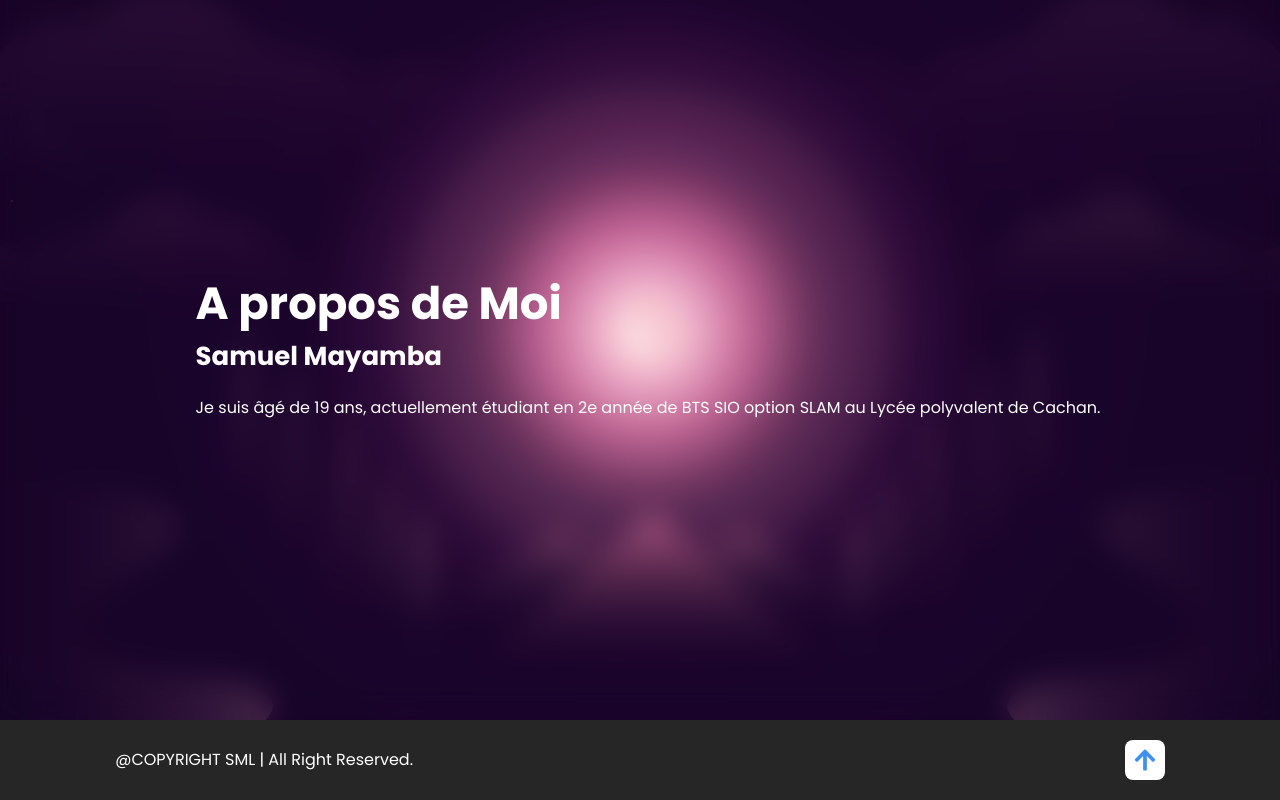
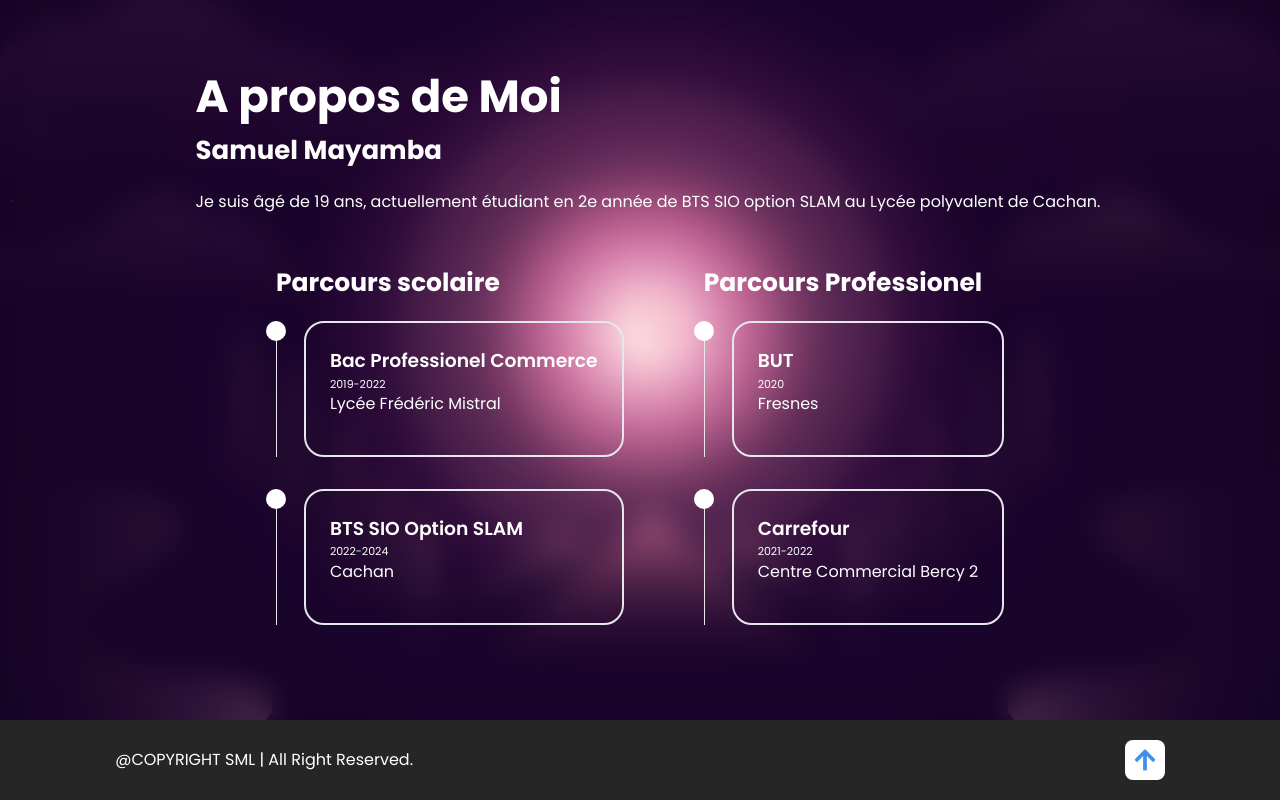
Before and after one commit to Sml94Tbs/sml-portfolio, a Next.js app: page / in a window 1280 px wide. Shown: the part 880-1680 px from the top of the page. Built offline with nearby package versions, Linux system fonts and the light colour scheme.

Commit message:
add parcours s fix

```diff
--- a/src/app/components/contents/about.tsx
+++ b/src/app/components/contents/about.tsx
@@ -1,10 +1,58 @@
+import Timeline from "@/app/components/timeline"
+
 const About = () => {
     return (
-        <section className=" flex justify-center items-center gap-[2rem] bg-transparent backdrop-blur-[15px]">
+        <section className=" flex flex-col justify-center items-center gap-[2rem] bg-transparent backdrop-blur-[15px]">
             <div className=" justify-between ml-[1.6rem]">
                 <h2 className=" text-left text-[4.5rem] font-[700] text-white leading-1.2">A propos de Moi</h2>
                 <h3 className=" text-[2.6rem] text-white font-[700]">Samuel Mayamba</h3>
                 <p className=" text-white text-[1.6rem] m-[2rem_0_3rem]">Je suis âgé de 19 ans, actuellement étudiant en 2e année de BTS SIO option SLAM au Lycée polyvalent de Cachan. </p>
+            </div>
+            <div className=" flex justify-center items-center">
+                <div className=" flex gap-x-[8rem] max-md:flex-col">
+                    <div className=" relative ">
+                        <h2 className=" text-[2.5rem] font-[700] text-white mb-[2rem] ">Parcours scolaire</h2>
+                        <div className="border-l-[0.2px] border-solid">
+                            <div className=" pl-[2.7rem] relative">
+                                <Timeline
+                                    titre={"Bac Professionel Commerce"}
+                                    date={"2019-2022"}
+                                    lieu={"Lycée Frédéric Mistral"}
+                                />
+                            </div>
+                        </div>
+                        <div className="border-l-[0.2px] border-solid">
+                            <div className=" pl-[2.7rem] relative">
+                                <Timeline
+                                    titre={"BTS SIO Option SLAM"}
+                                    date={"2022-2024"}
+                                    lieu={"Cachan"}
+                                />
+                            </div>
+                        </div>
+                    </div>
+                    <div className=" relative ">
+                        <h2 className=" text-[2.5rem] font-[700] text-white mb-[2rem] ">Parcours Professionel</h2>
+                        <div className="border-l-[0.2px] border-solid">
+                            <div className=" pl-[2.7rem] relative">
+                                <Timeline
+                                    titre={"BUT"}
+                                    date={"2020"}
+                                    lieu={"Fresnes"}
+                                />
+                            </div>
+                        </div>
+                        <div className="border-l-[0.2px] border-solid">
+                            <div className=" pl-[2.7rem] relative">
+                                <Timeline
+                                    titre={"Carrefour"}
+                                    date={"2021-2022"}
+                                    lieu={"Centre Commercial Bercy 2"}
+                                />
+                            </div>
+                        </div>
+                    </div>
+                </div>
             </div>
         </section>
     )
--- a/src/app/components/timeline.tsx
+++ b/src/app/components/timeline.tsx
@@ -1,6 +1,11 @@
-const Timeline = () =>{
+const Timeline = ({titre, date, lieu}:{titre : string, date : string, lieu : string}) =>{
     return (
-        <div>Bonjour</div>
+        <div className=" before:top-0 mb-[3.2rem] rounded-[2rem] before:content-[''] before:absolute before:left-[-1.05rem] before:w-[20px] before:h-[20px] before:bg-[#fff] before:rounded-[50%] p-[2.4rem] border-solid border-[0.2rem]">
+            <h3 className="text-[1.872rem] font-[600] text-white">{titre}</h3>
+            <small className=" text-[1.1rem] text-white">{date}</small>
+            <p className=" text-[1.6rem] text-white">{lieu}</p>
+            <br />
+        </div>
     )
 }
 
```
